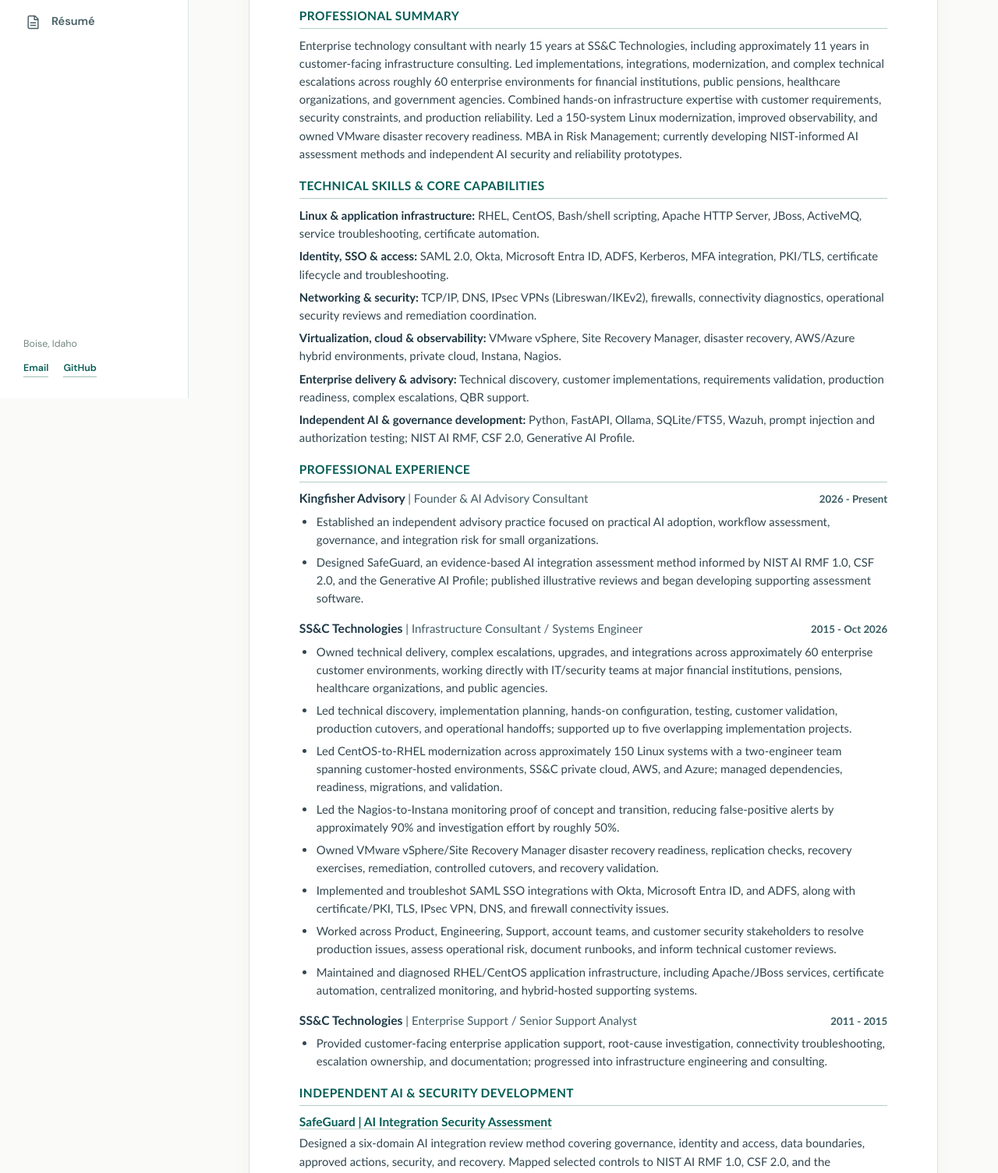
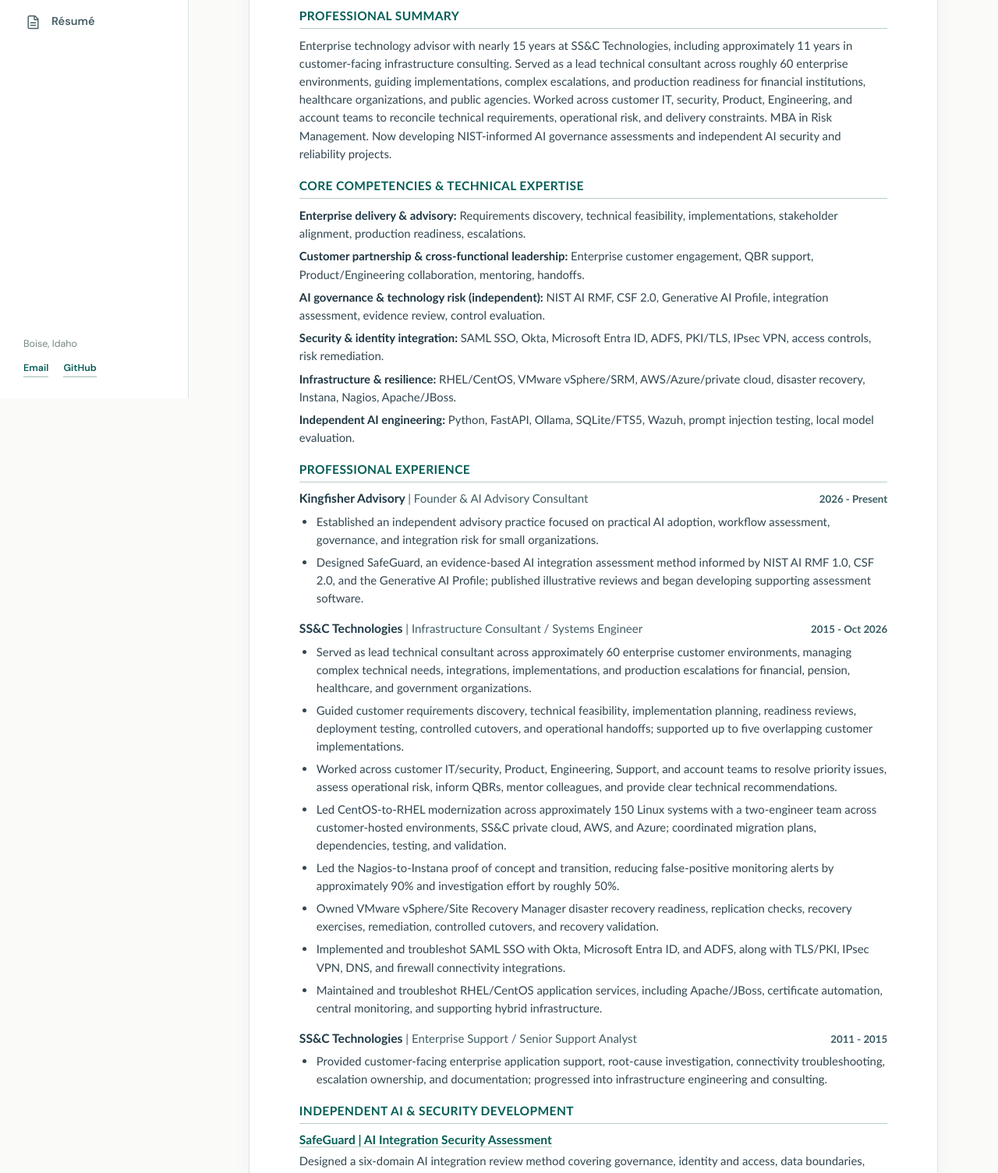
Before and after one commit to blackbird-git/ai-governance-portfolio, a plain HTML site: page resume.html in a window 1280 px wide. Shown: the part 289-1794 px from the top of the page at 78% size. Drawn offline with Linux system fonts and the light colour scheme.

Commit message:
Prioritize enterprise advisory skills and leadership in portfolio resume

```diff
--- a/resume.html
+++ b/resume.html
@@ -23,16 +23,16 @@
     </header>
     <section class="resume-section">
       <h2>Professional Summary</h2>
-      <p>Enterprise technology consultant with nearly 15 years at SS&amp;C Technologies, including approximately 11 years in customer-facing infrastructure consulting. Led implementations, integrations, modernization, and complex technical escalations across roughly 60 enterprise environments for financial institutions, public pensions, healthcare organizations, and government agencies. Combined hands-on infrastructure expertise with customer requirements, security constraints, and production reliability. Led a 150-system Linux modernization, improved observability, and owned VMware disaster recovery readiness. MBA in Risk Management; currently developing NIST-informed AI assessment methods and independent AI security and reliability prototypes.</p>
+      <p>Enterprise technology advisor with nearly 15 years at SS&amp;C Technologies, including approximately 11 years in customer-facing infrastructure consulting. Served as a lead technical consultant across roughly 60 enterprise environments, guiding implementations, complex escalations, and production readiness for financial institutions, healthcare organizations, and public agencies. Worked across customer IT, security, Product, Engineering, and account teams to reconcile technical requirements, operational risk, and delivery constraints. MBA in Risk Management. Now developing NIST-informed AI governance assessments and independent AI security and reliability projects.</p>
     </section>
     <section class="resume-section resume-competencies resume-technical-skills">
-      <h2>Technical Skills &amp; Core Capabilities</h2>
-      <p><strong>Linux &amp; application infrastructure:</strong> RHEL, CentOS, Bash/shell scripting, Apache HTTP Server, JBoss, ActiveMQ, service troubleshooting, certificate automation.</p>
-      <p><strong>Identity, SSO &amp; access:</strong> SAML 2.0, Okta, Microsoft Entra ID, ADFS, Kerberos, MFA integration, PKI/TLS, certificate lifecycle and troubleshooting.</p>
-      <p><strong>Networking &amp; security:</strong> TCP/IP, DNS, IPsec VPNs (Libreswan/IKEv2), firewalls, connectivity diagnostics, operational security reviews and remediation coordination.</p>
-      <p><strong>Virtualization, cloud &amp; observability:</strong> VMware vSphere, Site Recovery Manager, disaster recovery, AWS/Azure hybrid environments, private cloud, Instana, Nagios.</p>
-      <p><strong>Enterprise delivery &amp; advisory:</strong> Technical discovery, customer implementations, requirements validation, production readiness, complex escalations, QBR support.</p>
-      <p><strong>Independent AI &amp; governance development:</strong> Python, FastAPI, Ollama, SQLite/FTS5, Wazuh, prompt injection and authorization testing; NIST AI RMF, CSF 2.0, Generative AI Profile.</p>
+      <h2>Core Competencies &amp; Technical Expertise</h2>
+      <p><strong>Enterprise delivery &amp; advisory:</strong> Requirements discovery, technical feasibility, implementations, stakeholder alignment, production readiness, escalations.</p>
+      <p><strong>Customer partnership &amp; cross-functional leadership:</strong> Enterprise customer engagement, QBR support, Product/Engineering collaboration, mentoring, handoffs.</p>
+      <p><strong>AI governance &amp; technology risk (independent):</strong> NIST AI RMF, CSF 2.0, Generative AI Profile, integration assessment, evidence review, control evaluation.</p>
+      <p><strong>Security &amp; identity integration:</strong> SAML SSO, Okta, Microsoft Entra ID, ADFS, PKI/TLS, IPsec VPN, access controls, risk remediation.</p>
+      <p><strong>Infrastructure &amp; resilience:</strong> RHEL/CentOS, VMware vSphere/SRM, AWS/Azure/private cloud, disaster recovery, Instana, Nagios, Apache/JBoss.</p>
+      <p><strong>Independent AI engineering:</strong> Python, FastAPI, Ollama, SQLite/FTS5, Wazuh, prompt injection testing, local model evaluation.</p>
     </section>
     <section class="resume-section">
       <h2>Professional Experience</h2>
@@ -46,14 +46,14 @@
       <div class="resume-item">
         <div class="resume-role-heading"><h3>SS&amp;C Technologies <span>| Infrastructure Consultant / Systems Engineer</span></h3><time class="resume-date">2015 - Oct 2026</time></div>
         <ul>
-          <li>Owned technical delivery, complex escalations, upgrades, and integrations across approximately 60 enterprise customer environments, working directly with IT/security teams at major financial institutions, pensions, healthcare organizations, and public agencies.</li>
-          <li>Led technical discovery, implementation planning, hands-on configuration, testing, customer validation, production cutovers, and operational handoffs; supported up to five overlapping implementation projects.</li>
-          <li>Led CentOS-to-RHEL modernization across approximately 150 Linux systems with a two-engineer team spanning customer-hosted environments, SS&amp;C private cloud, AWS, and Azure; managed dependencies, readiness, migrations, and validation.</li>
-          <li>Led the Nagios-to-Instana monitoring proof of concept and transition, reducing false-positive alerts by approximately 90% and investigation effort by roughly 50%.</li>
+          <li>Served as lead technical consultant across approximately 60 enterprise customer environments, managing complex technical needs, integrations, implementations, and production escalations for financial, pension, healthcare, and government organizations.</li>
+          <li>Guided customer requirements discovery, technical feasibility, implementation planning, readiness reviews, deployment testing, controlled cutovers, and operational handoffs; supported up to five overlapping customer implementations.</li>
+          <li>Worked across customer IT/security, Product, Engineering, Support, and account teams to resolve priority issues, assess operational risk, inform QBRs, mentor colleagues, and provide clear technical recommendations.</li>
+          <li>Led CentOS-to-RHEL modernization across approximately 150 Linux systems with a two-engineer team across customer-hosted environments, SS&amp;C private cloud, AWS, and Azure; coordinated migration plans, dependencies, testing, and validation.</li>
+          <li>Led the Nagios-to-Instana proof of concept and transition, reducing false-positive monitoring alerts by approximately 90% and investigation effort by roughly 50%.</li>
           <li>Owned VMware vSphere/Site Recovery Manager disaster recovery readiness, replication checks, recovery exercises, remediation, controlled cutovers, and recovery validation.</li>
-          <li>Implemented and troubleshot SAML SSO integrations with Okta, Microsoft Entra ID, and ADFS, along with certificate/PKI, TLS, IPsec VPN, DNS, and firewall connectivity issues.</li>
-          <li>Worked across Product, Engineering, Support, account teams, and customer security stakeholders to resolve production issues, assess operational risk, document runbooks, and inform technical customer reviews.</li>
-          <li>Maintained and diagnosed RHEL/CentOS application infrastructure, including Apache/JBoss services, certificate automation, centralized monitoring, and hybrid-hosted supporting systems.</li>
+          <li>Implemented and troubleshot SAML SSO with Okta, Microsoft Entra ID, and ADFS, along with TLS/PKI, IPsec VPN, DNS, and firewall connectivity integrations.</li>
+          <li>Maintained and troubleshot RHEL/CentOS application services, including Apache/JBoss, certificate automation, central monitoring, and supporting hybrid infrastructure.</li>
         </ul>
       </div>
       <div class="resume-item">
```
